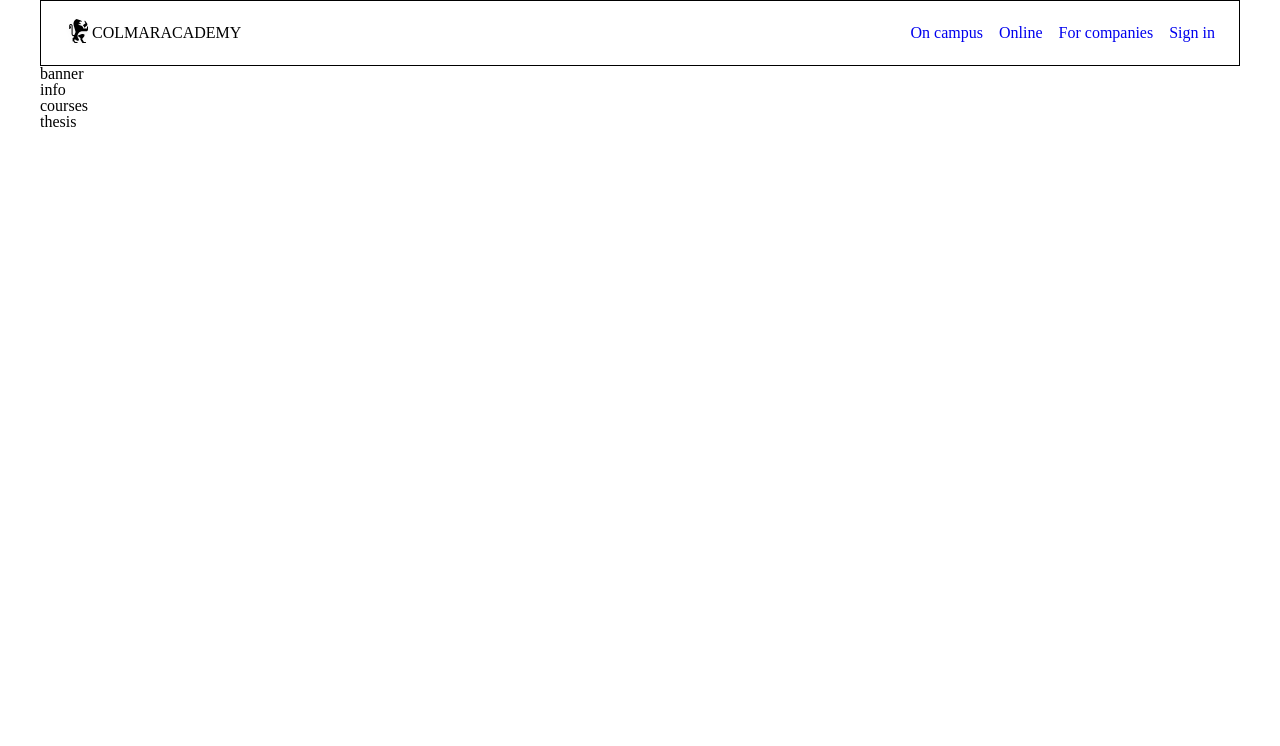
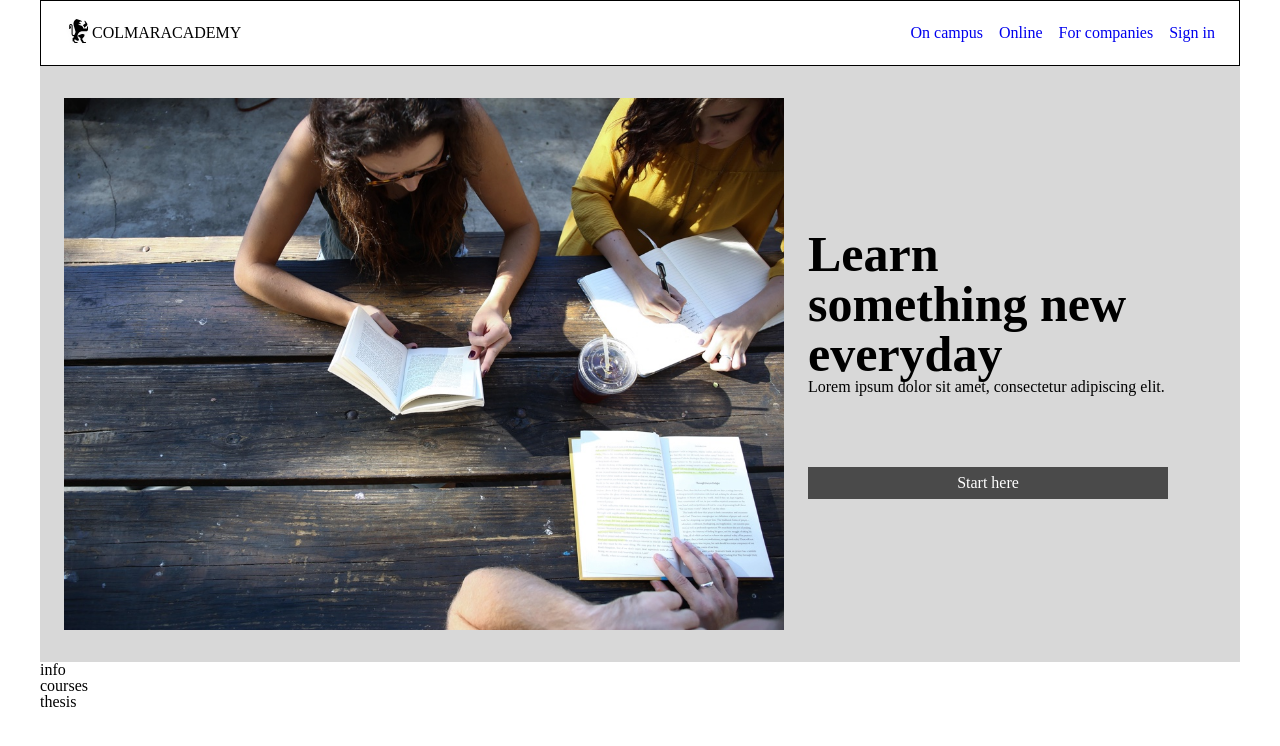
Before and after one commit to siralbert/ColmarAcademy, a plain HTML site: page index.html in a window 1280 px wide. Drawn offline with Linux system fonts and the light colour scheme.

Commit message:
Add banner image and caption with button.  Size and position according to specs.

```diff
--- a/index.html
+++ b/index.html
@@ -26,9 +26,14 @@
 
     <!-- banner section -->
     <div class="banner">
-      <h2>banner</h2>
-      <div class="main"></div>
-      <div class="caption"></div>
+      <div class="main">
+        <img src="./resources/images/banner.jpg" />
+      </div>
+      <div class="caption">
+        <h1>Learn something new everyday</h1>
+        <h3>Lorem ipsum dolor sit amet, consectetur adipiscing elit.</h3>
+        <div class="button">Start here</div>
+      </div>
     </div>
 
     <!-- info section -->
--- a/resources/css/style.css
+++ b/resources/css/style.css
@@ -3,7 +3,7 @@
   font-size: 16px;
 }*/
 body{
-  width: 1200px;
+  max-width: 1200px;
   margin: 0 auto;
 }
 
@@ -20,8 +20,10 @@ header{
 
   display: flex;
   justify-content: space-between;
-  align-items: center
+  align-items: center;
 }
+
+  /*nav*/
 header nav{
   display: flex;
   align-items: center;
@@ -39,6 +41,8 @@ header nav ul li:last-child{
 nav a{
   text-decoration: none;
 }
+
+  /* logo*/
 .logo{
   display: flex;
   align-items: center;
@@ -52,10 +56,32 @@ nav a{
 
 /* banner section */
 .banner{
+  background-color: rgb(216, 216, 216);
+  display: flex;
+  align-items: center;
+}
+.banner .main{
+  width: 60%;
+  height: auto;
+  overflow: hidden;
+  margin: 2rem 1.5rem;
+}
+.banner .main img{
+  width: 100%;
+  display: block;
+  height: auto;
 }
 .banner .main{}
-.banner .caption{}
-
+.banner .caption{
+  width: 30%;
+}
+.caption .button{
+  margin-top: 4.5rem;
+  text-align: center;
+  padding: .5rem 0;
+  color: white;
+  background-color: rgb(74, 74, 74);
+}
 /* info section */
 .info{
 }
```
